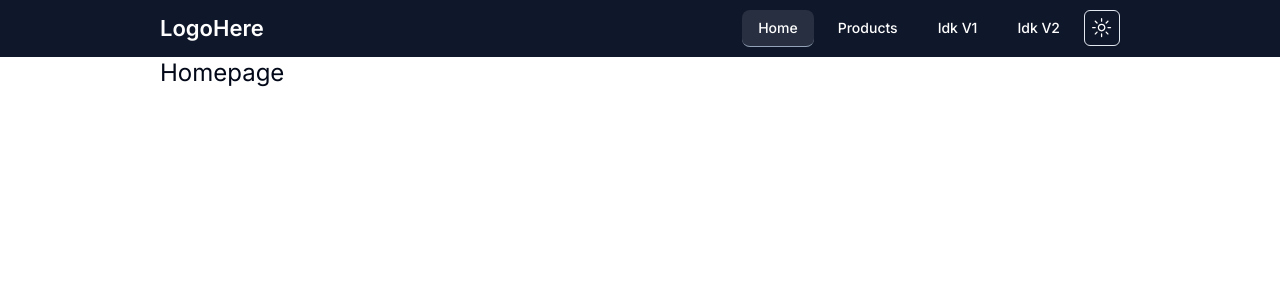
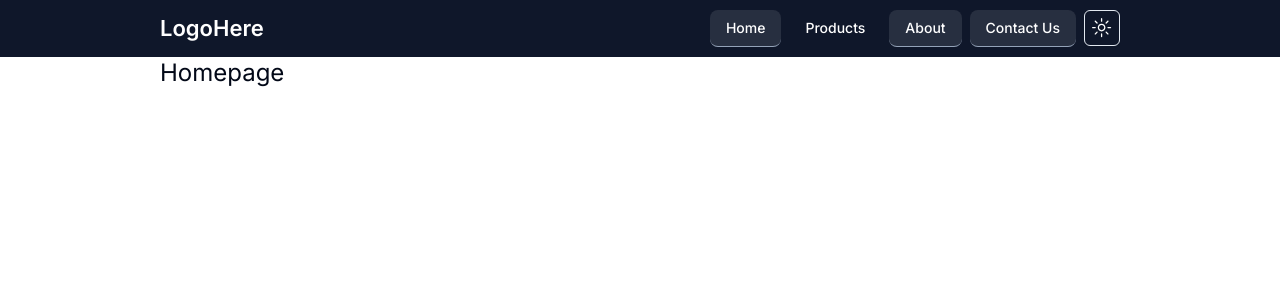
Before and after one commit to shubhamxdd/e-commerce, a Next.js app: page / in a window 1280 px wide. Shown: the top 300 px of the page. Built offline with nearby package versions, Linux system fonts and the light colour scheme.

Commit message:
update links

```diff
--- a/app/(admin)/_components/AdminHeader.tsx
+++ b/app/(admin)/_components/AdminHeader.tsx
@@ -1,5 +1,4 @@
 import NavItem from "@/components/NavItem";
-import { Button } from "@/components/ui/button";
 import Link from "next/link";
 import AdminMobileNav from "./AdminMobileNav";
 import { ModeToggle } from "@/components/ModeToggle";
@@ -14,12 +13,12 @@ export const adminNavLinks = [
     href: "/admin/products",
   },
   {
-    name: "db",
-    href: "/admin/2",
+    name: "About us",
+    href: "/admin",
   },
   {
-    name: "xyx",
-    href: "/admin/3",
+    name: "Baigan",
+    href: "/admin",
   },
 ];
 const AdminHeader = () => {
--- a/app/(root)/_components/CustomerHeader.tsx
+++ b/app/(root)/_components/CustomerHeader.tsx
@@ -13,12 +13,12 @@ export const adminNavLinks = [
     href: "/products",
   },
   {
-    name: "idk v1",
-    href: "/2",
+    name: "About",
+    href: "/",
   },
   {
-    name: "idk v2",
-    href: "/22",
+    name: "Contact Us",
+    href: "/",
   },
 ];
 const CustomerHeader = () => {
```
